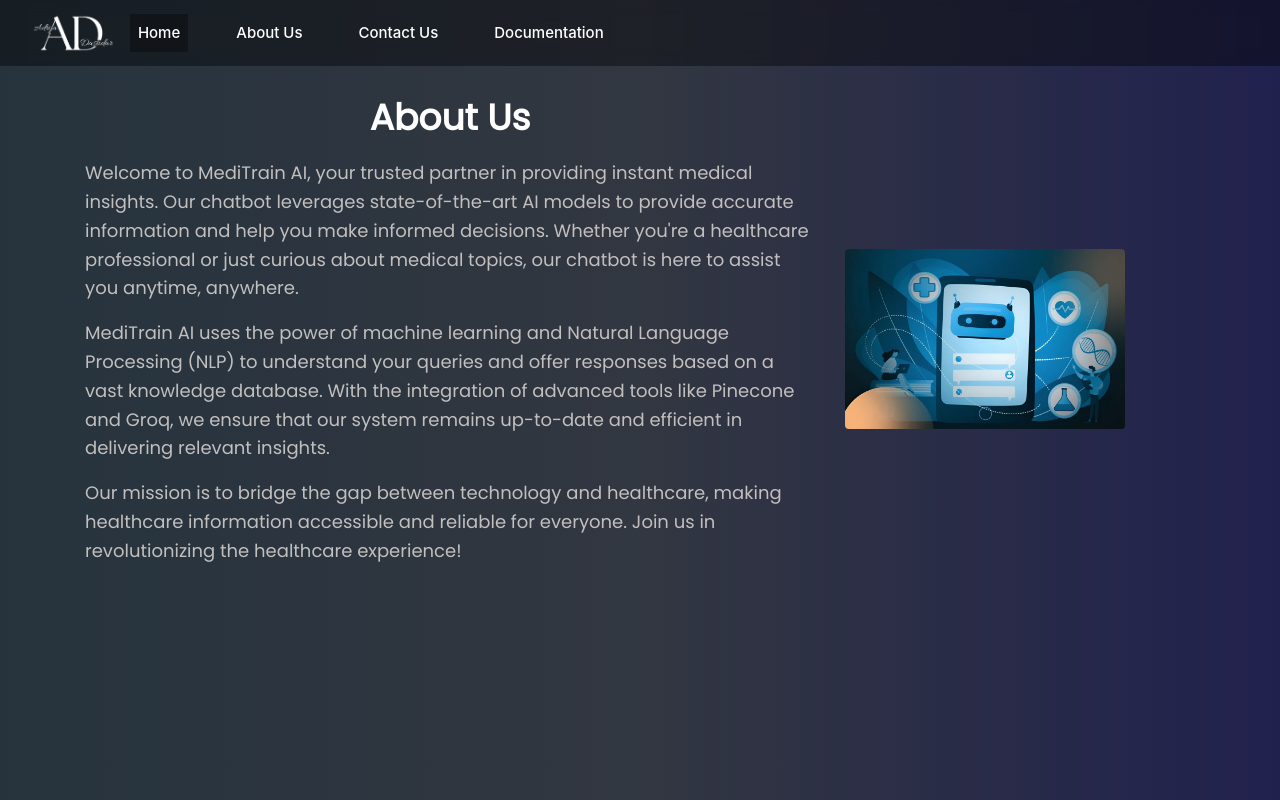
After one commit to AdrijaDastidar/MediTrain, a Flask app: page /aboutus in a window 1280 px wide. The commit adds this page. Run offline with Flask 3, Linux system fonts and the light colour scheme; some libraries are stand-ins or nearby versions; some web fonts are replaced.

Commit message:
about us

```diff
--- a/Frontend/static/style.css
+++ b/Frontend/static/style.css
@@ -349,3 +349,61 @@
     margin-bottom: 15px !important;
   }
 }
+
+
+
+/* ----------------------------------About us ----------------------------------------- */
+
+#aboutUs {
+  background: rgb(44, 47, 59);
+  background: -webkit-linear-gradient(
+    to right,
+    rgb(40, 59, 34),
+    rgb(54, 60, 70),
+    rgb(32, 32, 43)
+  );
+  background: linear-gradient(
+    to right,
+    rgb(38, 51, 61),
+    rgb(50, 55, 65),
+    rgb(33, 33, 78)
+  );
+  padding: 60px 0;
+}
+
+#aboutUs .container {
+  max-width: 1140px;
+  margin: 0 auto;
+}
+
+#aboutUs .row {
+  display: flex;
+  justify-content: space-between;
+  align-items: center;
+}
+
+#aboutUs h2 {
+  font-size: 36px;
+  font-weight: 800;
+  margin-bottom: 20px;
+  text-align: center;
+  color: #ffffff;
+  font-family: Poppins;
+}
+
+#aboutUs p {
+  font-size: 18px;
+  font-family: Poppins;
+  line-height: 1.6;
+  color: #c2bfbf;
+}
+
+#aboutUs .col-md-6 {
+  padding: 20px;
+}
+
+#aboutUs img {
+  max-width: 80%;
+  height: auto;
+  border-radius: 10px;
+}
--- /dev/null
+++ b/Frontend/templates/about.html
@@ -0,0 +1,93 @@
+<!DOCTYPE html>
+<html lang="en">
+  <head>
+    <meta charset="UTF-8" />
+    <meta name="viewport" content="width=device-width, initial-scale=1.0" />
+    <title>Chatbot</title>
+    <link rel="icon" href="{{ url_for('static', filename='favicon.ico') }}" type="image/x-icon" />
+
+    <!-- -------------------------------- CSS & FontAwesome Links ------------------------------ -->
+    <link
+      rel="stylesheet"
+      href="https://stackpath.bootstrapcdn.com/bootstrap/4.1.3/css/bootstrap.min.css"
+      integrity="sha384-MCw98/SFnGE8fJT3GXwEOngsV7Zt27NXFoaoApmYm81iuXoPkFOJwJ8ERdknLPMO"
+      crossorigin="anonymous"
+    />
+    <link
+      rel="stylesheet"
+      href="https://use.fontawesome.com/releases/v5.5.0/css/all.css"
+      integrity="sha384-B4dIYHKNBt8Bc12p+WXckhzcICo0wtJAoU8YZTY5qE0Id1GSseTk6S+L3BlXeVIU"
+      crossorigin="anonymous"
+    />
+    <script src="https://ajax.googleapis.com/ajax/libs/jquery/3.3.1/jquery.min.js"></script>
+    <link rel="stylesheet" type="text/css" href="{{ url_for('static', filename='style.css') }}" />
+  </head>
+
+  <body>
+    <!-- -------------------------------- Navbar ------------------------------ -->
+    <nav class="navbar navbar-expand-lg">
+      <div class="container-fluid">
+        <a class="navbar-brand" href="#">
+          <img src="static/logo.png" alt="Chatbot Logo" class="logo-img" />
+        </a>
+        <button
+          class="navbar-toggler"
+          type="button"
+          data-bs-toggle="collapse"
+          data-bs-target="#navbarNav"
+          aria-controls="navbarNav"
+          aria-expanded="false"
+          aria-label="Toggle navigation"
+        >
+          <span class="navbar-toggler-icon"></span>
+        </button>
+        <div class="collapse navbar-collapse" id="navbarNav">
+          <ul class="navbar-nav ms-auto">
+            <li class="nav-item">
+              <a class="nav-link active" aria-current="page" href="/">Home</a>
+            </li>
+            <li class="nav-item">
+              <a class="nav-link" href="/aboutus">About Us</a>
+            </li>
+            <li class="nav-item">
+              <a class="nav-link" href="#contact">Contact Us</a>
+            </li>
+            <li class="nav-item">
+              <a class="nav-link" href="#doc">Documentation</a>
+            </li>
+          </ul>
+        </div>
+      </div>
+    </nav>
+
+    <!-- -------------------------------- About Us Section ------------------------------ -->
+    <section id="aboutUs" class="py-5">
+      <div class="container">
+        <div class="row">
+          <div class="col-md-8 py-5">
+            <h2 class="text-center">About Us</h2>
+            <p class="lead">
+              Welcome to MediTrain AI, your trusted partner in providing instant medical insights. Our chatbot leverages state-of-the-art AI models to provide accurate information and help you make informed decisions. Whether you're a healthcare professional or just curious about medical topics, our chatbot is here to assist you anytime, anywhere.
+            </p>
+            <p>
+              MediTrain AI uses the power of machine learning and Natural Language Processing (NLP) to understand your queries and offer responses based on a vast knowledge database. With the integration of advanced tools like Pinecone and Groq, we ensure that our system remains up-to-date and efficient in delivering relevant insights.
+            </p>
+            <p>
+              Our mission is to bridge the gap between technology and healthcare, making healthcare information accessible and reliable for everyone. Join us in revolutionizing the healthcare experience!
+            </p>
+          </div>
+          <div class="col">
+            <img
+              src="static/img1.png"
+              alt="About Us Image"
+              class="img-fluid rounded"
+            />
+          </div>
+        </div>
+      </div>
+    </section>
+
+    <!-- -------------------------------- Scripts ------------------------------ -->
+    <script src="https://maxcdn.bootstrapcdn.com/bootstrap/4.1.1/js/bootstrap.min.js"></script>
+  </body>
+</html>
--- a/Frontend/templates/index.html
+++ b/Frontend/templates/index.html
@@ -10,6 +10,7 @@
 <html>
   <head>
     <title>Chatbot</title>
+    <link rel="icon" href="{{ url_for('static', filename='favicon.ico') }}" type="image/x-icon" />
     <!-- -------------------------------- CSS & FontAwesome Links ------------------------------ -->
     <link rel="stylesheet" href="https://stackpath.bootstrapcdn.com/bootstrap/4.1.3/css/bootstrap.min.css" integrity="sha384-MCw98/SFnGE8fJT3GXwEOngsV7Zt27NXFoaoApmYm81iuXoPkFOJwJ8ERdknLPMO" crossorigin="anonymous"/>
     <link rel="stylesheet" href="https://use.fontawesome.com/releases/v5.5.0/css/all.css" integrity="sha384-B4dIYHKNBt8Bc12p+WXckhzcICo0wtJAoU8YZTY5qE0Id1GSseTk6S+L3BlXeVIU" crossorigin="anonymous"/>
@@ -41,7 +42,7 @@
               <a class="nav-link active" aria-current="page" href="#">Home</a>
             </li>
             <li class="nav-item">
-              <a class="nav-link" href="#aboutUs">About Us</a>
+              <a class="nav-link" href="/aboutus">About Us</a>
             </li>
             <li class="nav-item">
               <a class="nav-link" href="#contact">Contact Us</a>
--- a/app.py
+++ b/app.py
@@ -47,9 +47,12 @@
 
 # Home page
 @app.route("/")
-def index():
+def home():
     return render_template('index.html')
 
+@app.route("/aboutus")
+def about():
+    return render_template('about.html')
 
 # Chat | Get
 @app.route("/get", methods=["GET", "POST"])
```
Also changed, not shown: Frontend/static/favicon.ico (added), Frontend/static/img1.png (added).
